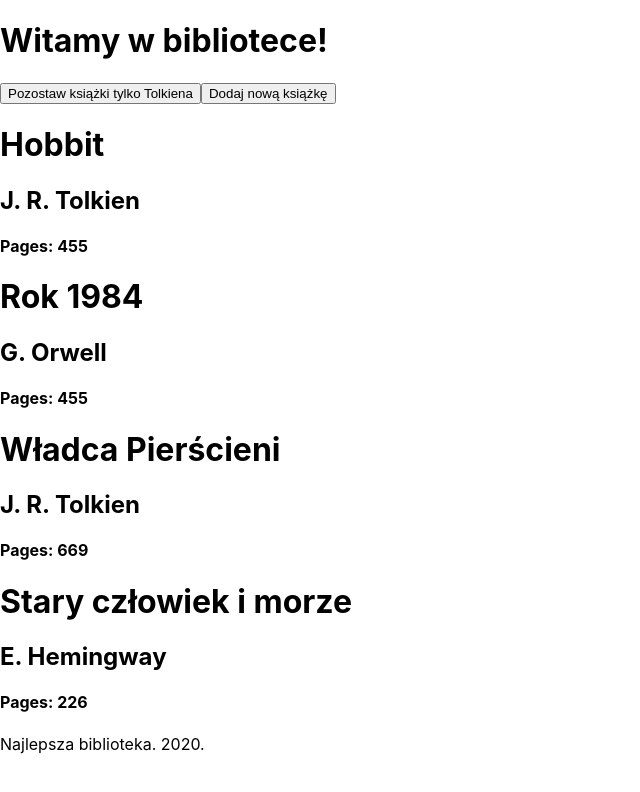
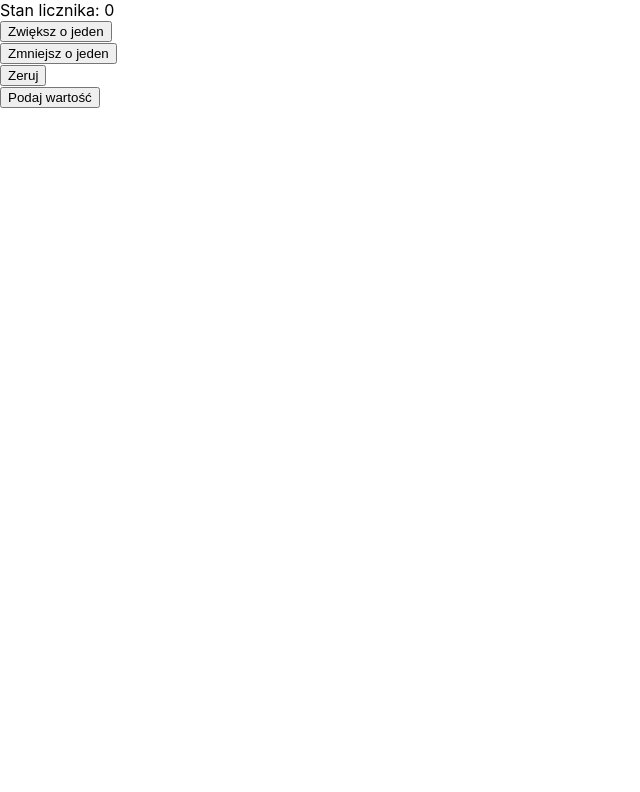
Before and after one commit to marlenaduleba/react-learning, a React (Create React App) app: page / in a window 1280 px wide. Shown: the top 792 px of the page, without its empty margins (0-640 px from the left). Built offline with nearby package versions, Linux system fonts and the light colour scheme.

Commit message:
passing parameters to setState

```diff
--- a/src/components/counter/Counter.jsx
+++ b/src/components/counter/Counter.jsx
@@ -20,6 +20,12 @@ class Counter extends Component {
         this.setState({counter: 0});
     }
 
+    setValue = value => {
+        this.setState({
+            counter: value
+        });
+    }
+
     render() {
         return (
             <div>
@@ -30,6 +36,9 @@ class Counter extends Component {
                 <button onClick={this.decrease}>Zmniejsz o jeden</button>
                 <br />
                 <button onClick={this.clear}>Zeruj</button>
+                <br />
+                <button onClick={() => this.setValue(20)}>Podaj wartość</button>
+
             </div>
         );
     }
--- a/src/index.js
+++ b/src/index.js
@@ -1,14 +1,14 @@
 import React from "react";
 import ReactDOM from "react-dom/client";
 import "./index.css";
-import Book from "./pages/book/Book";
+import Counter from "./components/counter/Counter";
 
 import reportWebVitals from "./reportWebVitals";
 
 const root = ReactDOM.createRoot(document.getElementById("root"));
 root.render(
   <React.StrictMode>
-    <Book />
+    <Counter />
   </React.StrictMode>
 );
 
```
